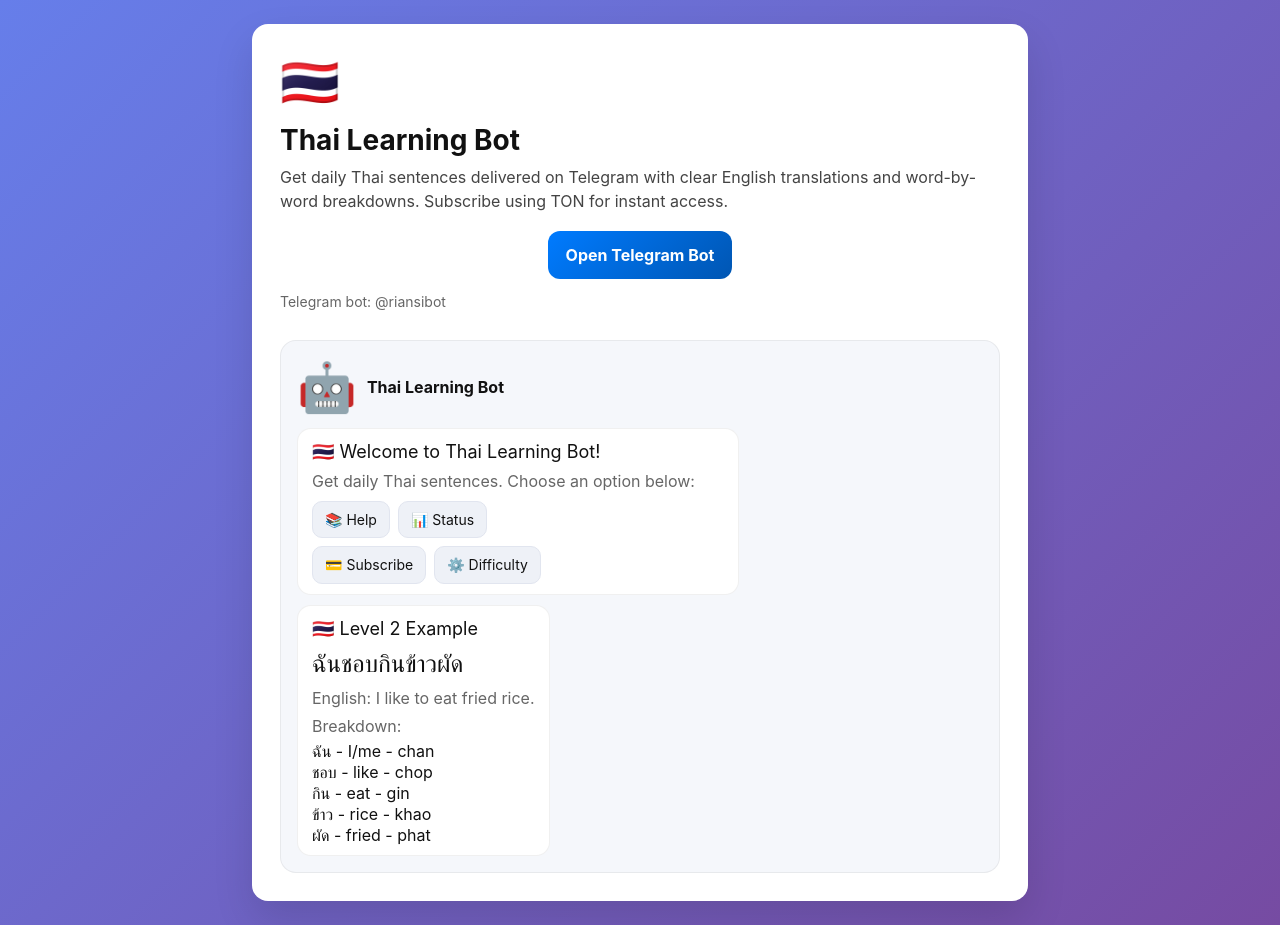
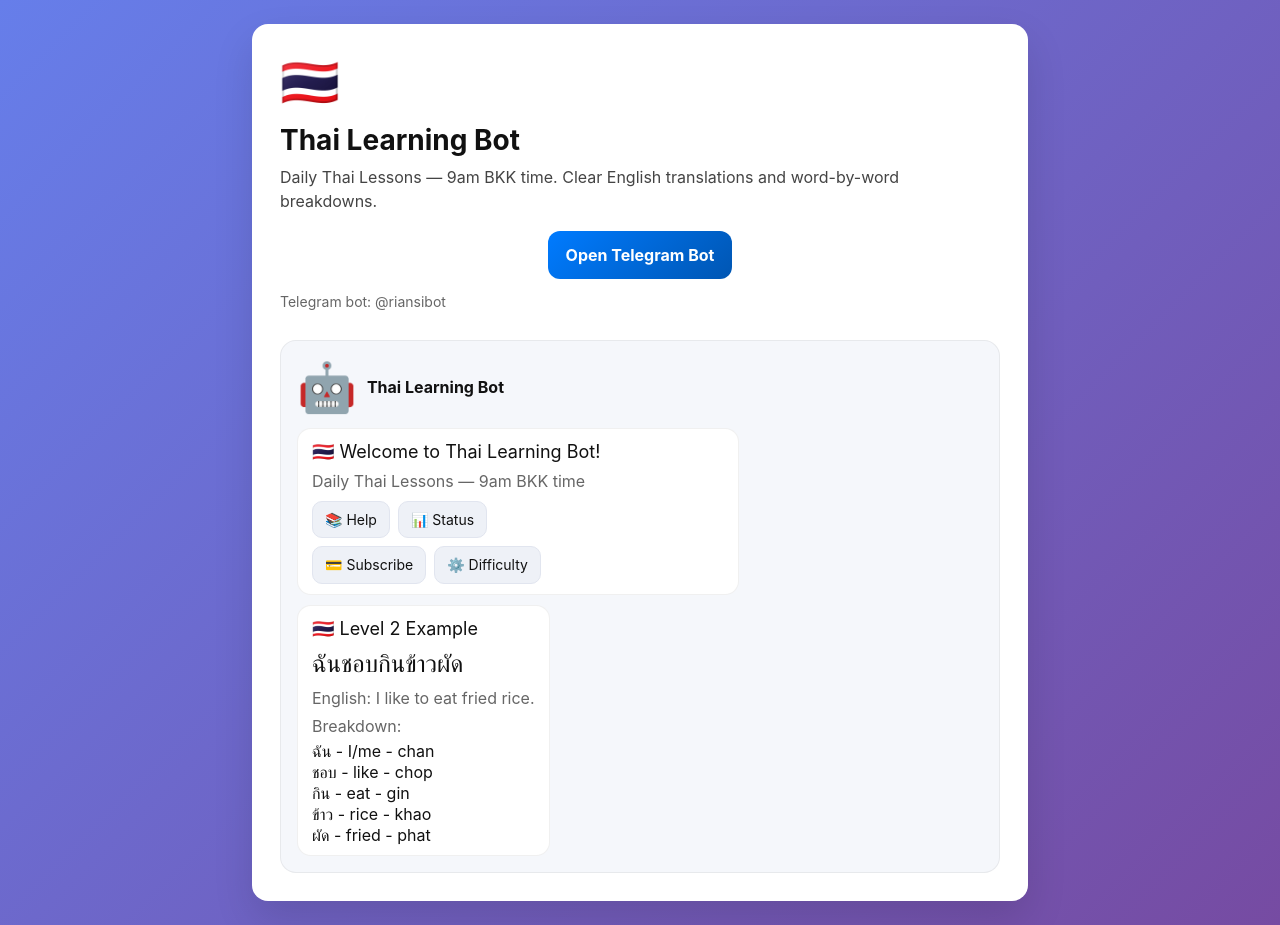
Before and after one commit to seamuswc/riansi, a website: page public/index.html in a window 1280 px wide. Drawn offline with Linux system fonts and the light colour scheme.

Commit message:
chore: update landing copy to “Daily Thai Lessons — 9am BKK time” and enlarge meta fonts

```diff
--- a/public/index.html
+++ b/public/index.html
@@ -49,7 +49,7 @@
     <main class="card" role="main">
       <div class="emoji">🇹🇭</div>
       <h1>Thai Learning Bot</h1>
-      <p>Get daily Thai sentences delivered on Telegram with clear English translations and word-by-word breakdowns. Subscribe using TON for instant access.</p>
+      <p>Daily Thai Lessons — 9am BKK time. Clear English translations and word-by-word breakdowns.</p>
       <div class="cta">
         <a class="btn btn-primary" id="open-bot" href="https://t.me/riansibot" target="_blank" rel="noopener">Open Telegram Bot</a>
       </div>
@@ -62,7 +62,7 @@
         <div class="chat">
           <div class="msg from-bot">
             🇹🇭 Welcome to Thai Learning Bot!
-            <span class="meta">Get daily Thai sentences. Choose an option below:</span>
+            <span class="meta">Daily Thai Lessons — 9am BKK time</span>
             <div class="kb">
               <div class="krow">
                 <div class="kbtn">📚 Help</div>
```
